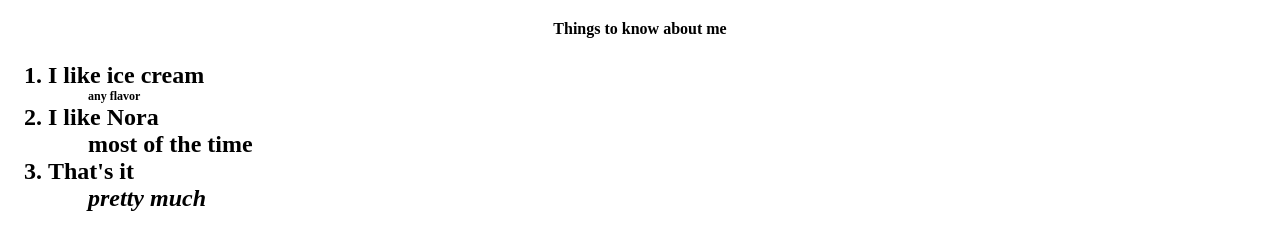
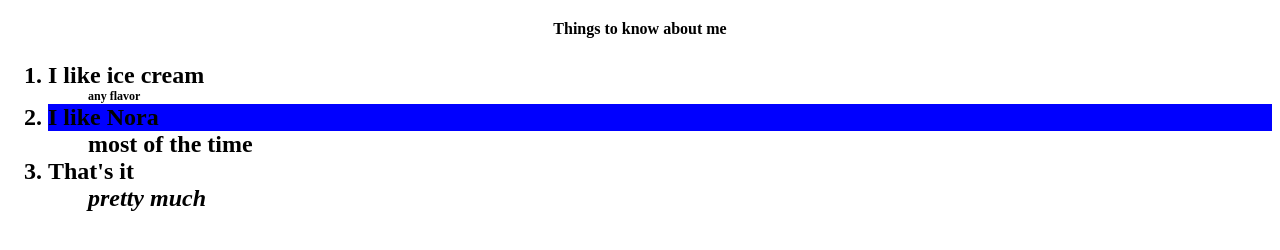
Before and after one commit to Brigidohara/Brigidohara.github.io, a plain HTML site: page index.html in a window 1280 px wide. Shown: the part 50-300 px from the top of the page. Drawn offline with Linux system fonts and the light colour scheme.

Commit message:
Update index.html

```diff
--- a/index.html
+++ b/index.html
@@ -7,7 +7,7 @@
     <ol>
       <li>I like ice cream</li>
         <ul style=" font-size: 12px"> any flavor </ul>
-      <li>I like Nora</li>
+      <li style="background-color: blue">I like Nora</li>
         <ul> most of the time </ul>
       <li>That's it</li>
         <em><ul> pretty much </ul></em>
```
